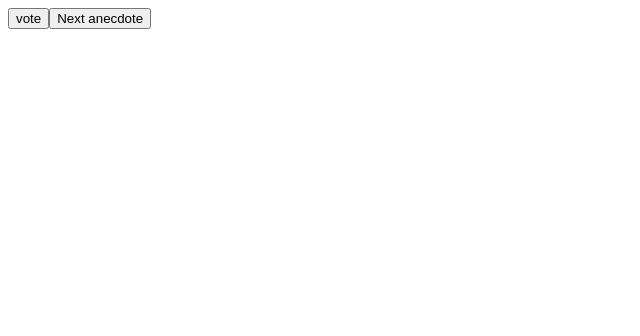
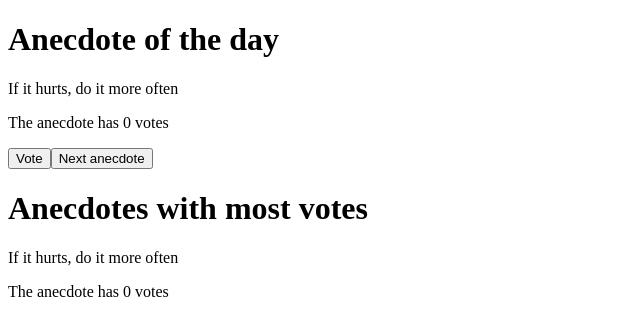
Before and after one commit to Skafishka/Full-Stack-Web-Development-2022, a React (Create React App) app in the folder Part-1/anecdotes/: page / in a window 1280 px wide. Shown: the top 336 px of the page, without its empty margins (0-640 px from the left). Built offline with nearby package versions, Linux system fonts and the light colour scheme.

Commit message:
1.14*: anecdotes step3

```diff
--- a/Part-1/anecdotes/src/App.js
+++ b/Part-1/anecdotes/src/App.js
@@ -1,75 +1,77 @@
 import { useState } from 'react';
+
+const Header = (props) => {
+  return (
+    <>
+      <h1>{props.header}</h1>
+    </>
+  )
+}
 
 const Button = (props) => (
   <button onClick={props.handleClick}>{props.text}</button>
 )
 
 const Text = (props) => {
-
-  if (props.value !== 0) {
-    return (
-      <>
-        <p>{props.anecdotes}</p>
-        <p> the anecdote has {props.value} votes</p>
-      </>
-    )
-  }
-  else if (props.value === 0 && props.q === 0) (
-      <>
-        <p>{props.anecdotes}</p>
-        <p> the anecdote has 0 votes</p>
+  return (
+    <>
+      <p>{props.anecdotes}</p>
+      <p>The anecdote has {props.value} votes</p>
     </>
-    )
-
-
+  )
 }
 
 const Anecdotes = [
-  '0. If it hurts, do it more often',
-  '1. Adding manpower to a late software projects makes it later',
-  '2. The best way to get a project done faster is to start sooner',
-  '3. The first 90 percent of the code accounts for the first 90 percent of the development time...The remaining 10 percent of the code accounts for the other 90 percent of the development time.',
-  '4. How does a project get to be a year late?... One day at a time.',
-  '5. Every good work of software starts by scratching a developers personal itch',
-  '6. Prolific programmers contribute to certain disaster',
-  '7. It is better to wait for a productive programmer to become available than it is to wait for the first available programmer to become productive',
-  '8. Simplicity is prerequisite for reliability',
-  '9. Correctness is clearly the prime quality. If a system does not do what it is supposed to do, then everything else about it matters little.',
-  '10. If you cannot grok the overall structure of a program while taking a shower, you are not ready to code it.',
-  '11. If something is worth doing once, its worth building a tool to do it.',
-  '12. Conceptual integrity is the most important consideration in system design.'
+  'If it hurts, do it more often',
+  'Adding manpower to a late software projects makes it later',
+  'The best way to get a project done faster is to start sooner',
+  'The first 90 percent of the code accounts for the first 90 percent of the development time...The remaining 10 percent of the code accounts for the other 90 percent of the development time.',
+  'How does a project get to be a year late?... One day at a time.',
+  'Every good work of software starts by scratching a developers personal itch',
+  'Prolific programmers contribute to certain disaster',
+  'It is better to wait for a productive programmer to become available than it is to wait for the first available programmer to become productive',
+  'Simplicity is prerequisite for reliability',
+  'Correctness is clearly the prime quality. If a system does not do what it is supposed to do, then everything else about it matters little.',
+  'If you cannot grok the overall structure of a program while taking a shower, you are not ready to code it.',
+  'If something is worth doing once, its worth building a tool to do it.',
+  'Conceptual integrity is the most important consideration in system design.'
 ]
 
 const points = Array.from({length: Anecdotes.length}).fill(0)
 const copy = points
 
+const CheckArr = (props) => {
+  for (let i = 0; i < Anecdotes.length; i++) {
+    if (props.q === copy[i]) return Anecdotes[i];
+  }
+}
 
 const App = () => {
-
+  const firstHeader = 'Anecdote of the day'
+  const secondHeader = 'Anecdotes with most votes'
   const [selected, setSelected] = useState(0)
   const [value, setValue] = useState(0)
-  const [q, setQ] = useState(0)
+  const q = Math.max.apply(Math, copy)
 
   const vote = () => {
-    console.log(copy)
     copy[selected] += 1
-    console.log(copy[selected])
     setValue(copy[selected])
-
-    console.log("votes " + copy[selected])
   }
 
   const nextAnecdote = () => {
+    setValue(copy[selected] * 0)
     setSelected(Math.floor(Math.random() * Anecdotes.length))
-    setQ(q+1)
   }
 
   return (
     <>
-      <Text anecdotes={Anecdotes[selected]} value={value} q={q}/>
-      <Button text='vote' handleClick={vote}/>
-      <Button text='Next anecdote' handleClick={nextAnecdote}/>
-
+      <Header header={firstHeader} secondHeader={secondHeader} />
+      <Text anecdotes={Anecdotes[selected]} value={copy[selected]} />
+      <Button text='Vote' handleClick={vote} />
+      <Button text='Next anecdote' handleClick={nextAnecdote} />
+      <Header header={secondHeader}/>
+      <CheckArr q={q} />
+      <Text value={q} />
     </>
   )
 }
```
